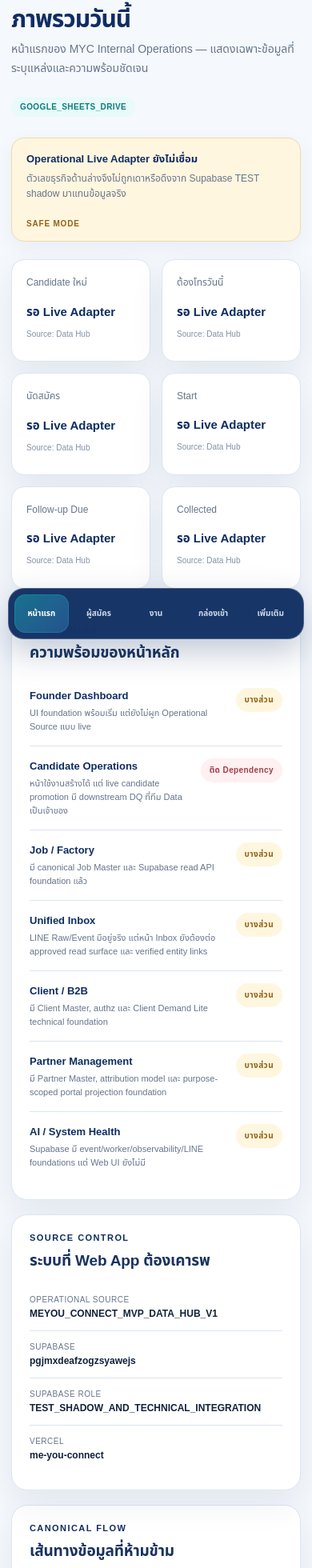
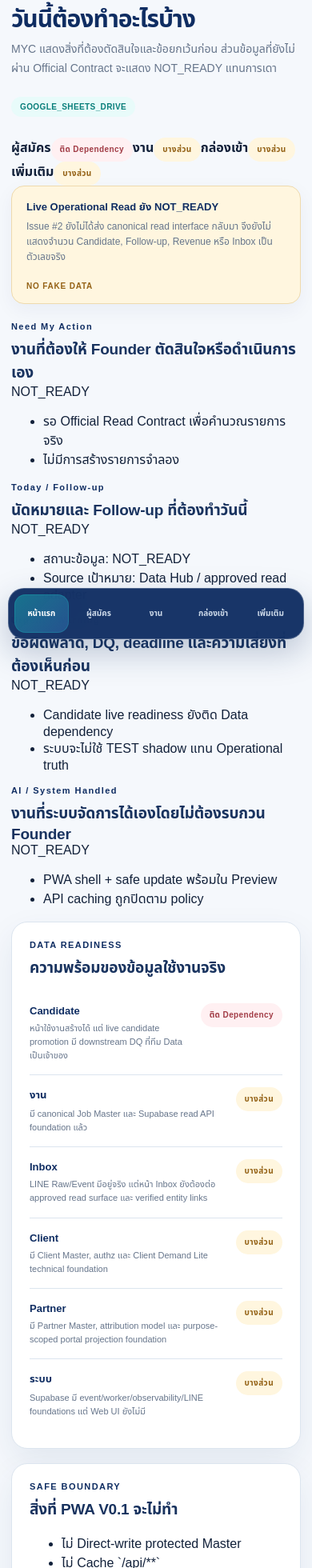
Before and after one commit to jompol-srisaman/MeYou-Connect, a Next.js app: page / in a window 390 px wide. Shown: the part 35-1995 px from the top of the page at 80% size. Built offline with nearby package versions, Linux system fonts and the light colour scheme.

Commit message:
feat(pwa): make Founder Home action-first and mobile usable

```diff
--- a/app/page.tsx
+++ b/app/page.tsx
@@ -1,64 +1,106 @@
+import Link from "next/link";
 import { AppShell, ReadinessBadge, SourcePill } from "@/components/app-shell";
-import { canonicalSystem, modules, navOrder } from "@/lib/phase0";
+import { canonicalSystem, modules } from "@/lib/phase0";
 
-const todayCards = [
-  ["Candidate ใหม่", "รอ Live Adapter"],
-  ["ต้องโทรวันนี้", "รอ Live Adapter"],
-  ["นัดสมัคร", "รอ Live Adapter"],
-  ["Start", "รอ Live Adapter"],
-  ["Follow-up Due", "รอ Live Adapter"],
-  ["Collected", "รอ Live Adapter"],
+const founderLanes = [
+  {
+    title: "Need My Action",
+    tone: "danger",
+    description: "งานที่ต้องให้ Founder ตัดสินใจหรือดำเนินการเอง",
+    items: ["รอ Official Read Contract เพื่อคำนวณรายการจริง", "ไม่มีการสร้างรายการจำลอง"],
+  },
+  {
+    title: "Today / Follow-up",
+    tone: "brand",
+    description: "นัดหมายและ Follow-up ที่ต้องทำวันนี้",
+    items: ["สถานะข้อมูล: NOT_READY", "Source เป้าหมาย: Data Hub / approved read adapter"],
+  },
+  {
+    title: "Urgent / Warning",
+    tone: "warning",
+    description: "ข้อผิดพลาด, DQ, deadline และความเสี่ยงที่ต้องเห็นก่อน",
+    items: ["Candidate live readiness ยังติด Data dependency", "ระบบจะไม่ใช้ TEST shadow แทน Operational truth"],
+  },
+  {
+    title: "AI / System Handled",
+    tone: "success",
+    description: "งานที่ระบบจัดการได้เองโดยไม่ต้องรบกวน Founder",
+    items: ["PWA shell + safe update พร้อมใน Preview", "API caching ถูกปิดตาม policy"],
+  },
+] as const;
+
+const quickLinks = [
+  ["ผู้สมัคร", "/candidates", modules.candidates.readiness],
+  ["งาน", "/jobs", modules.jobs.readiness],
+  ["กล่องเข้า", "/inbox", modules.inbox.readiness],
+  ["เพิ่มเติม", "/more", "PARTIAL"],
 ] as const;
 
 export default function FounderDashboard() {
   return (
     <AppShell active="dashboard">
-      <header className="page-header">
+      <header className="page-header founder-header">
         <div>
-          <p className="eyebrow">FOUNDER CONTROL CENTER</p>
-          <h1>ภาพรวมวันนี้</h1>
+          <p className="eyebrow">FOUNDER TODAY</p>
+          <h1>วันนี้ต้องทำอะไรบ้าง</h1>
           <p className="page-subtitle">
-            หน้าแรกของ MYC Internal Operations — แสดงเฉพาะข้อมูลที่ระบุแหล่งและความพร้อมชัดเจน
+            MYC แสดงสิ่งที่ต้องตัดสินใจและข้อยกเว้นก่อน ส่วนข้อมูลที่ยังไม่ผ่าน Official Contract จะแสดง NOT_READY แทนการเดา
           </p>
         </div>
         <SourcePill>{canonicalSystem.operationalSource.kind}</SourcePill>
       </header>
 
+      <section className="quick-grid" aria-label="ทางลัดหลัก">
+        {quickLinks.map(([label, href, readiness]) => (
+          <Link className="quick-link" href={href} key={href}>
+            <strong>{label}</strong>
+            <ReadinessBadge readiness={readiness} />
+          </Link>
+        ))}
+      </section>
+
       <section className="notice notice-warning">
         <div>
-          <strong>Operational Live Adapter ยังไม่เชื่อม</strong>
+          <strong>Live Operational Read ยัง NOT_READY</strong>
           <p>
-            ตัวเลขธุรกิจด้านล่างจึงไม่ถูกเดาหรือดึงจาก Supabase TEST shadow มาแทนข้อมูลจริง
+            Issue #2 ยังไม่ได้ส่ง canonical read interface กลับมา จึงยังไม่แสดงจำนวน Candidate, Follow-up, Revenue หรือ Inbox เป็นตัวเลขจริง
           </p>
         </div>
-        <span>SAFE MODE</span>
+        <span>NO FAKE DATA</span>
       </section>
 
-      <section className="metric-grid" aria-label="ตัวชี้วัดวันนี้">
-        {todayCards.map(([label, value]) => (
-          <article className="metric-card" key={label}>
-            <span>{label}</span>
-            <strong className="metric-pending">{value}</strong>
-            <small>Source: Data Hub</small>
+      <section className="founder-lane-grid" aria-label="Founder work lanes">
+        {founderLanes.map((lane) => (
+          <article className={`action-lane action-lane-${lane.tone}`} key={lane.title}>
+            <div className="action-lane-head">
+              <div>
+                <p className="eyebrow">{lane.title}</p>
+                <h2>{lane.description}</h2>
+              </div>
+              <span className="state-chip">NOT_READY</span>
+            </div>
+            <ul className="compact-list">
+              {lane.items.map((item) => <li key={item}>{item}</li>)}
+            </ul>
           </article>
         ))}
       </section>
 
-      <section className="two-column">
+      <section className="two-column home-lower-grid">
         <div className="panel">
           <div className="panel-head">
             <div>
-              <p className="eyebrow">P0 MODULES</p>
-              <h2>ความพร้อมของหน้าหลัก</h2>
+              <p className="eyebrow">DATA READINESS</p>
+              <h2>ความพร้อมของข้อมูลใช้งานจริง</h2>
             </div>
           </div>
           <div className="module-list">
-            {navOrder.map((key) => {
-              const item = modules[key];
+            {["candidates", "jobs", "inbox", "clients", "partners", "system"].map((key) => {
+              const item = modules[key as keyof typeof modules];
               return (
                 <div className="module-row" key={key}>
                   <div>
-                    <strong>{item.label}</strong>
+                    <strong>{item.shortLabel}</strong>
                     <p>{item.summary}</p>
                   </div>
                   <ReadinessBadge readiness={item.readiness} />
@@ -68,38 +110,17 @@ export default function FounderDashboard() {
           </div>
         </div>
 
-        <div className="panel">
-          <div className="panel-head">
-            <div>
-              <p className="eyebrow">SOURCE CONTROL</p>
-              <h2>ระบบที่ Web App ต้องเคารพ</h2>
-            </div>
-          </div>
-          <dl className="detail-list">
-            <div>
-              <dt>Operational Source</dt>
-              <dd>{canonicalSystem.operationalSource.name}</dd>
-            </div>
-            <div>
-              <dt>Supabase</dt>
-              <dd>{canonicalSystem.supabase.projectRef}</dd>
-            </div>
-            <div>
-              <dt>Supabase Role</dt>
-              <dd>{canonicalSystem.supabase.role}</dd>
-            </div>
-            <div>
-              <dt>Vercel</dt>
-              <dd>{canonicalSystem.vercel.projectName}</dd>
-            </div>
-          </dl>
+        <div className="panel safe-boundary-panel">
+          <p className="eyebrow">SAFE BOUNDARY</p>
+          <h2>สิ่งที่ PWA V0.1 จะไม่ทำ</h2>
+          <ul className="compact-list">
+            <li>ไม่ Direct-write protected Master</li>
+            <li>ไม่ Cache `/api/**`</li>
+            <li>Offline ไม่แก้ Master</li>
+            <li>ไม่ใช้ Supabase TEST shadow เป็นข้อมูลธุรกิจจริง</li>
+            <li>Production cutover ยังเป็น Founder Gate</li>
+          </ul>
         </div>
-      </section>
-
-      <section className="panel flow-panel">
-        <p className="eyebrow">CANONICAL FLOW</p>
-        <h2>เส้นทางข้อมูลที่ห้ามข้าม</h2>
-        <code>{canonicalSystem.canonicalFlow}</code>
       </section>
     </AppShell>
   );
```
